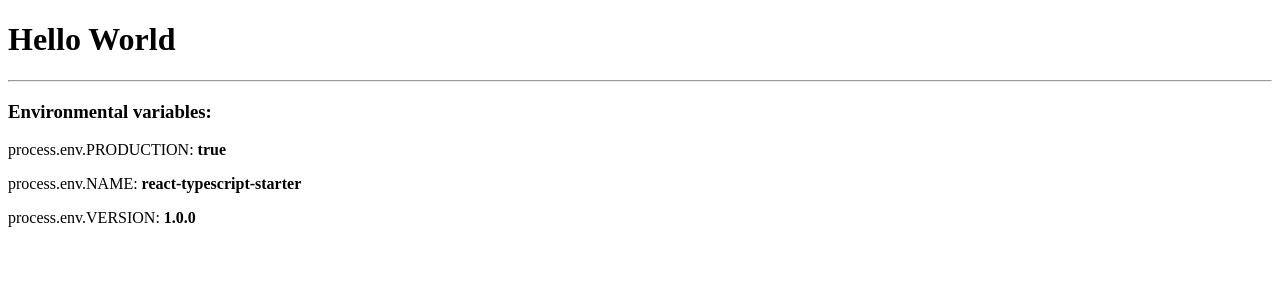
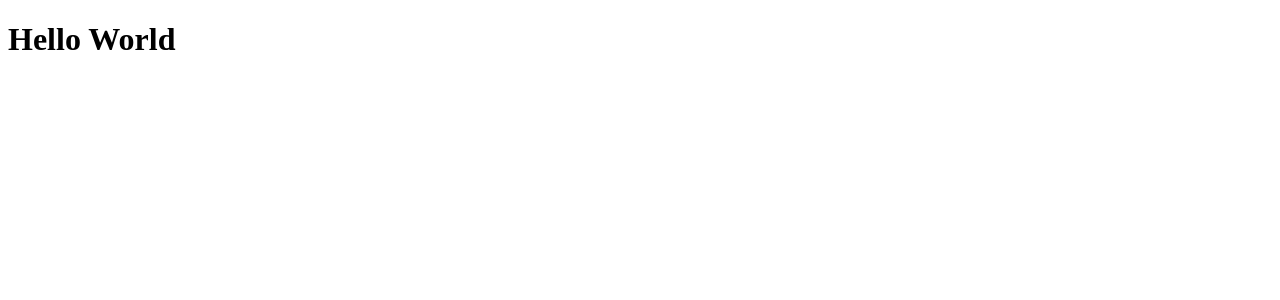
Before and after one commit to villeiivonen/covid-19, a React app: page / in a window 1280 px wide. Shown: the top 300 px of the page. Built offline with nearby package versions, Linux system fonts and the light colour scheme.

Commit message:
Setup prject files and add Carousel component

```diff
--- a/src/App.tsx
+++ b/src/App.tsx
@@ -1,6 +1,6 @@
 import React from "react";
-import HelloWorld from "components/HelloWorld";
+import Carousel from "components/Carousel";
 
-const App: React.FC = () => <HelloWorld />;
+const App: React.FC = () => <Carousel />;
 
 export default App;
--- /dev/null
+++ b/src/components/Carousel/index.tsx
@@ -0,0 +1,9 @@
+import React from "react";
+
+const Carousel: React.FC = () => (
+    <>
+        <h1>Hello World</h1>
+    </>
+);
+
+export default Carousel;
--- a/src/components/HelloWorld/index.tsx
+++ /dev/null
@@ -1,22 +0,0 @@
-import React from "react";
-
-const HelloWorld: React.FC = () => (
-    <>
-        <h1>Hello World</h1>
-
-        <hr />
-
-        <h3>Environmental variables:</h3>
-        <p>
-            process.env.PRODUCTION: <b>{process.env.PRODUCTION.toString()}</b>
-        </p>
-        <p>
-            process.env.NAME: <b>{process.env.NAME}</b>
-        </p>
-        <p>
-            process.env.VERSION: <b>{process.env.VERSION}</b>
-        </p>
-    </>
-);
-
-export default HelloWorld;
--- a/webpack.config.ts
+++ b/webpack.config.ts
@@ -6,7 +6,7 @@ import {TsconfigPathsPlugin} from "tsconfig-paths-webpack-plugin";
 
 const webpackConfig = (env): Configuration => ({
     entry: "./src/index.tsx",
-    ...(env.production || !env.development ? {} : {devtool: "eval-source-map"}),
+    devtool: "eval-source-map",
     resolve: {
         extensions: [".ts", ".tsx", ".js"],
         plugins: [new TsconfigPathsPlugin()]
```
Also changed, not shown: package.json (+27 -27 lines), 1 other file (tests, documents, lock files or other folders).
